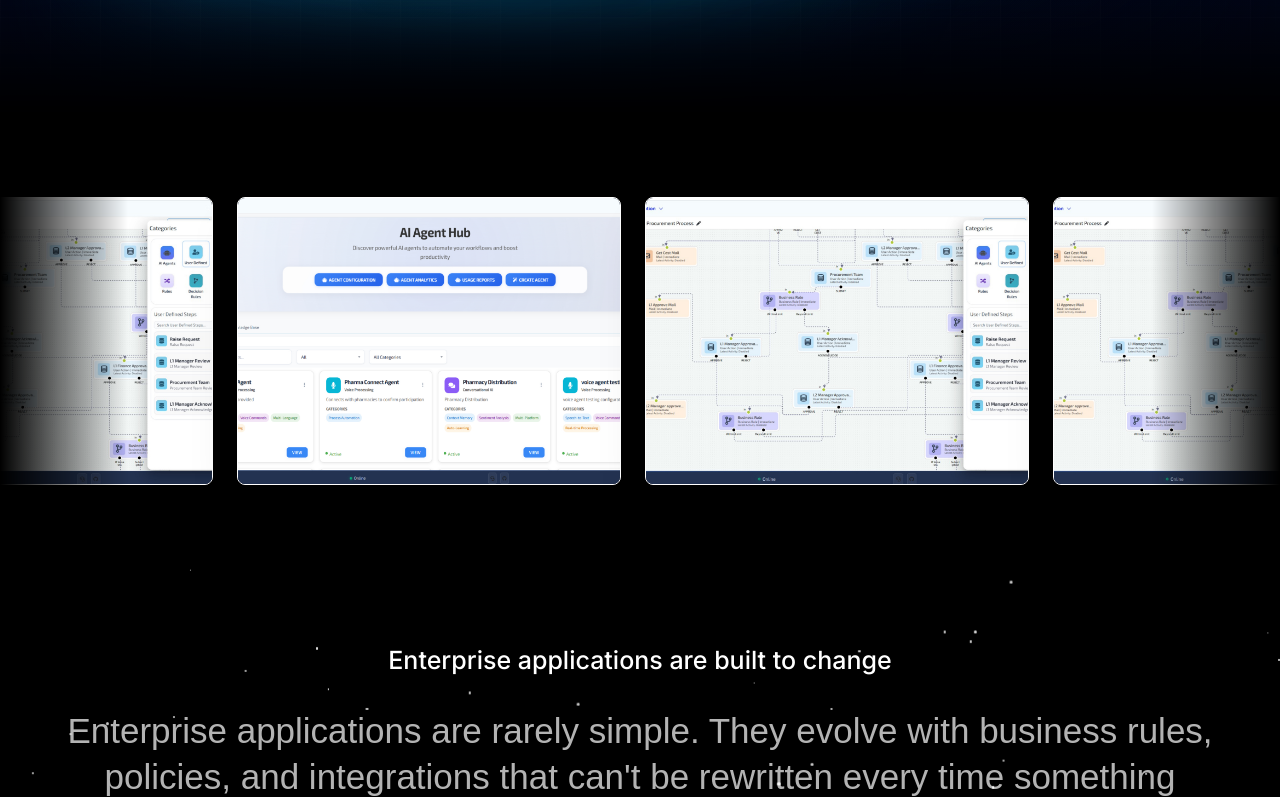
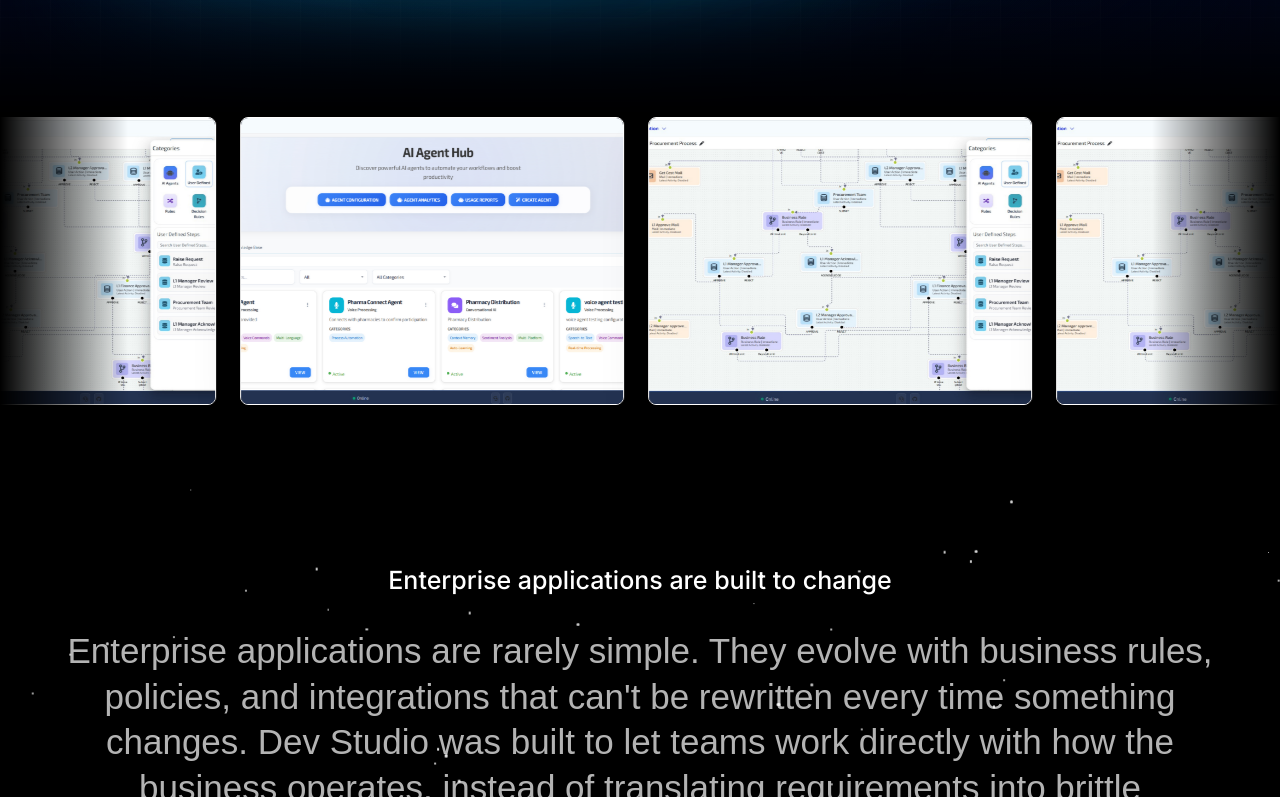
Before and after one commit to shabana-amzur/Stackyon, a Next.js app: page /platform/dev-studio in a window 1280 px wide. Shown: the part 503-1300 px from the top of the page. Built offline with nearby package versions, Linux system fonts and the light colour scheme.

Commit message:
Remove top padding from carousel section

```diff
--- a/app/platform/dev-studio/page.tsx
+++ b/app/platform/dev-studio/page.tsx
@@ -337,7 +337,7 @@
       </section>
 
       {/* Auto-scrolling Platform Screenshots Carousel */}
-      <section className="relative py-[80px] overflow-hidden w-full">
+      <section className="relative pb-[80px] overflow-hidden w-full">
         <div className="relative w-full">
           {/* Carousel wrapper */}
           <div className="overflow-hidden">
```
